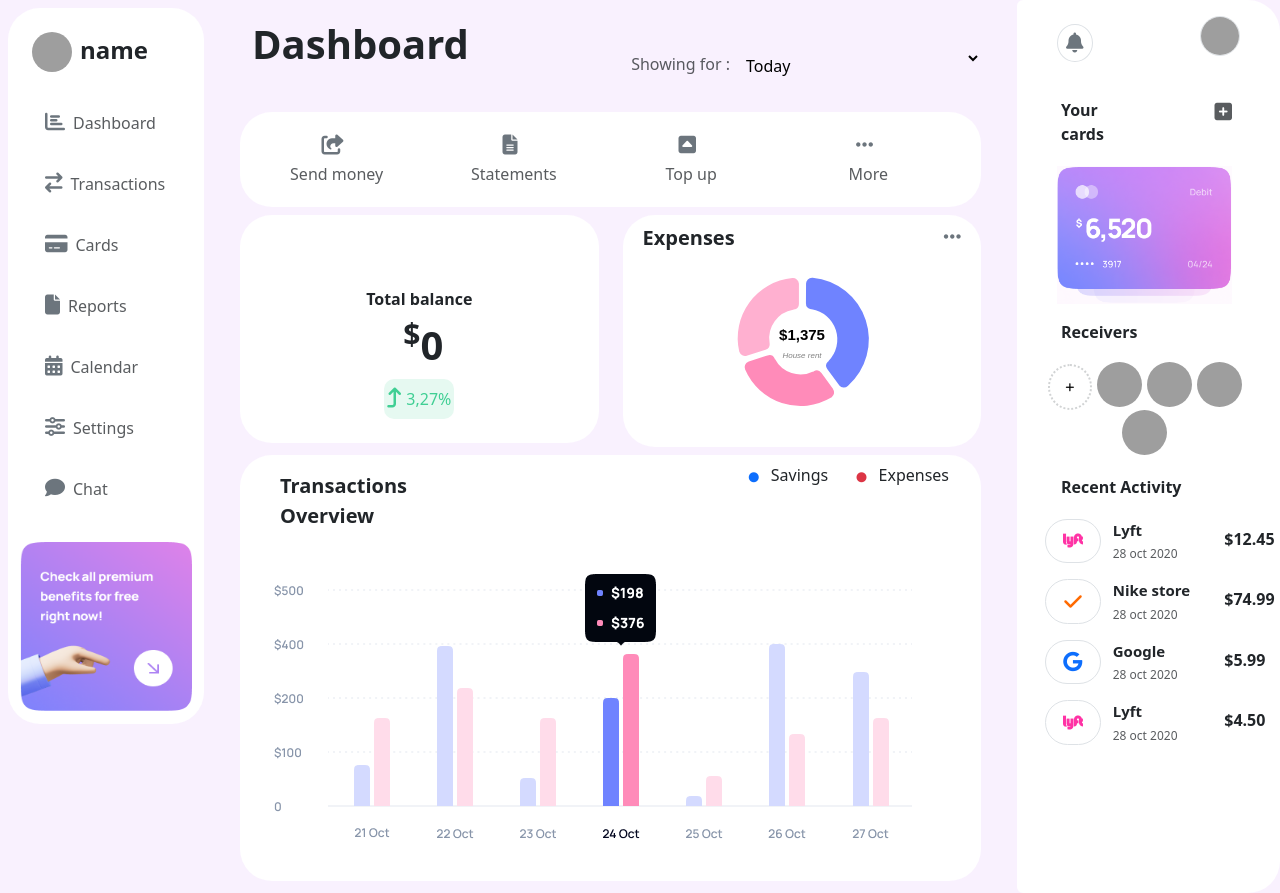
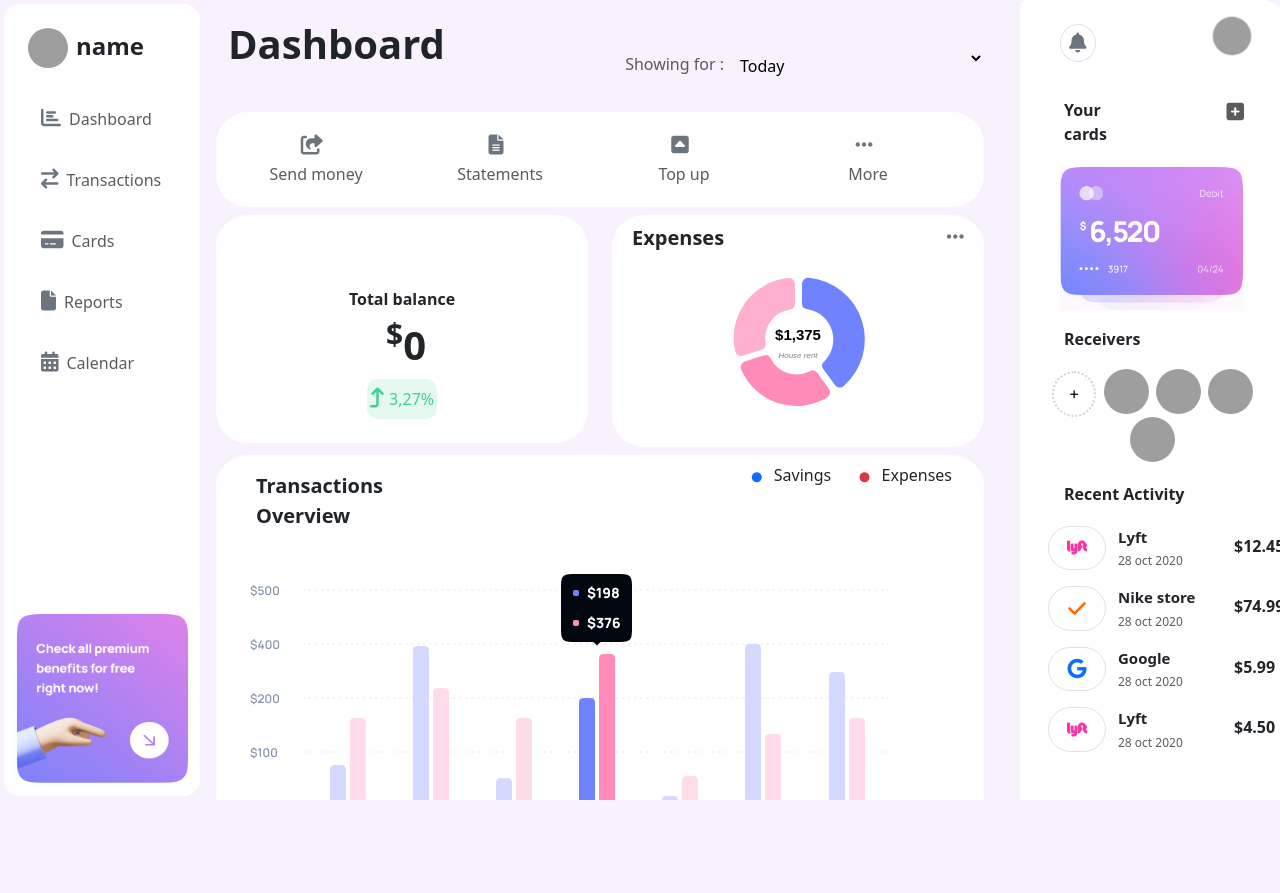
Before and after one commit to Emtethal-Saadeh/Project-React, a React (Create React App) app: page /login in a window 1280 px wide. Both pictures are taken after typing "name@example.com" into the empty fields and a click on the button "SIGN IN". After the commit the page ends 800 px from the top, so only its background shows below. Built offline with nearby package versions, Linux system fonts and the light colour scheme; grey boxes are pictures that could not be loaded.

Commit message:
fixing layout scroll issue

```diff
--- /dev/null
+++ b/src/assets/styles/Layout.scss
@@ -0,0 +1,9 @@
+#root,
+body,
+html {
+    height: 100%;
+}
+
+body {
+    background: #F9F1FE;
+}
--- a/src/dashboard/components/aside/left/LeftAside .tsx
+++ b/src/dashboard/components/aside/left/LeftAside .tsx
@@ -3,14 +3,18 @@ import Header from './component/header';
 import InteractiveElements from './component/InteractiveElements';
 import AsideImg from './component/AsideImg';
 
-
-
 const LeftAside = () => {
   return (
-    <div className="float-start me-4 m-2 flex-column rounded-5 bg-white d-none d-sm-flex">
-      <Header />
-      <InteractiveElements/>
-      <AsideImg/>
+    <div className="p-1 pe-3">
+      <div className="flex-column rounded-4 h-100 bg-white d-none d-sm-flex">
+        <Header />
+
+        <div className="flex-grow-1">
+          <InteractiveElements />
+        </div>
+
+        <AsideImg />
+      </div>
     </div>
   );
 };
--- a/src/dashboard/components/aside/left/component/InteractiveElements.tsx
+++ b/src/dashboard/components/aside/left/component/InteractiveElements.tsx
@@ -7,25 +7,27 @@ const buttonsData = [
   { icon: 'fa fa-exchange', text: 'Transactions', route: '/transactions' },
   { icon: 'fa fa-credit-card', text: 'Cards', route: '/cards' },
   { icon: 'fa fa-file', text: 'Reports', route: '/reports' },
-    { icon: 'fa fa-calendar-days', text: 'Calendar', route: '/calendar' },
-    { icon: 'fa fa-sliders', text: 'Settings', route: '/settings' },
-    { icon: 'fa fa-comment', text: 'Chat', route: '/chat' }
+  { icon: 'fa fa-calendar-days', text: 'Calendar', route: '/calendar' }
 ];
 
 const InteractiveElements = () => {
   return (
-        <div>
+    <div className="">
       {buttonsData.map((button, index) => (
         <Link key={index} to={button.route}>
           <div className="ms-4 btn my-1 d-block text-start line">
-                        <p className="d-inline-flex"><i className={button.icon + " mt-1 fz20"}></i></p>
-                        <p className="ms-2 text-body-secondary d-inline-flex d-none d-md-inline-flex">{button.text}</p>
+            <p className="d-inline-flex">
+              <i className={button.icon + ' mt-1 fz20'}></i>
+            </p>
+            <p className="ms-2 text-body-secondary d-inline-flex d-none d-md-inline-flex">
+              {button.text}
+            </p>
             <div className="border-right-view"></div>
           </div>
         </Link>
       ))}
     </div>
-    )
-}
+  );
+};
 
 export default InteractiveElements;
--- a/src/index.tsx
+++ b/src/index.tsx
@@ -6,7 +6,6 @@ import AppRoutes from './AppRoutes';
 import { MyProvider } from './context/app-store';
 import 'react-toastify/dist/ReactToastify.css';
 import { ToastContainer } from 'react-bootstrap';
-
 
 const rootElement = document.getElementById('root');
 if (rootElement !== null) {
--- a/src/layout/MasterLayout.tsx
+++ b/src/layout/MasterLayout.tsx
@@ -1,19 +1,21 @@
-import React from 'react'
+import React from 'react';
 import Footer from './Footer/Footer';
 import { Outlet } from 'react-router-dom';
 import LeftAside from '../dashboard/components/aside/left/LeftAside ';
 import '../assets/styles/dashboard.scss';
+import '../assets/styles/Layout.scss';
 
 const MasterLayout = () => {
-    return (
-        <div className='bgc'>
-          <LeftAside />
-        <main>
+  return (
+    <div className="d-flex h-100">
+      <LeftAside />
+
+      <main className="flex-grow-1 overflow-auto ">
         <Outlet />
-        </main>
-          <Footer />
-        </div>
-      );
-}
+        <Footer />
+      </main>
+    </div>
+  );
+};
 
-export default MasterLayout
+export default MasterLayout;
```
Also changed, not shown: .eslintrc.js. Lines whose indentation alone changed are shown as unchanged.
